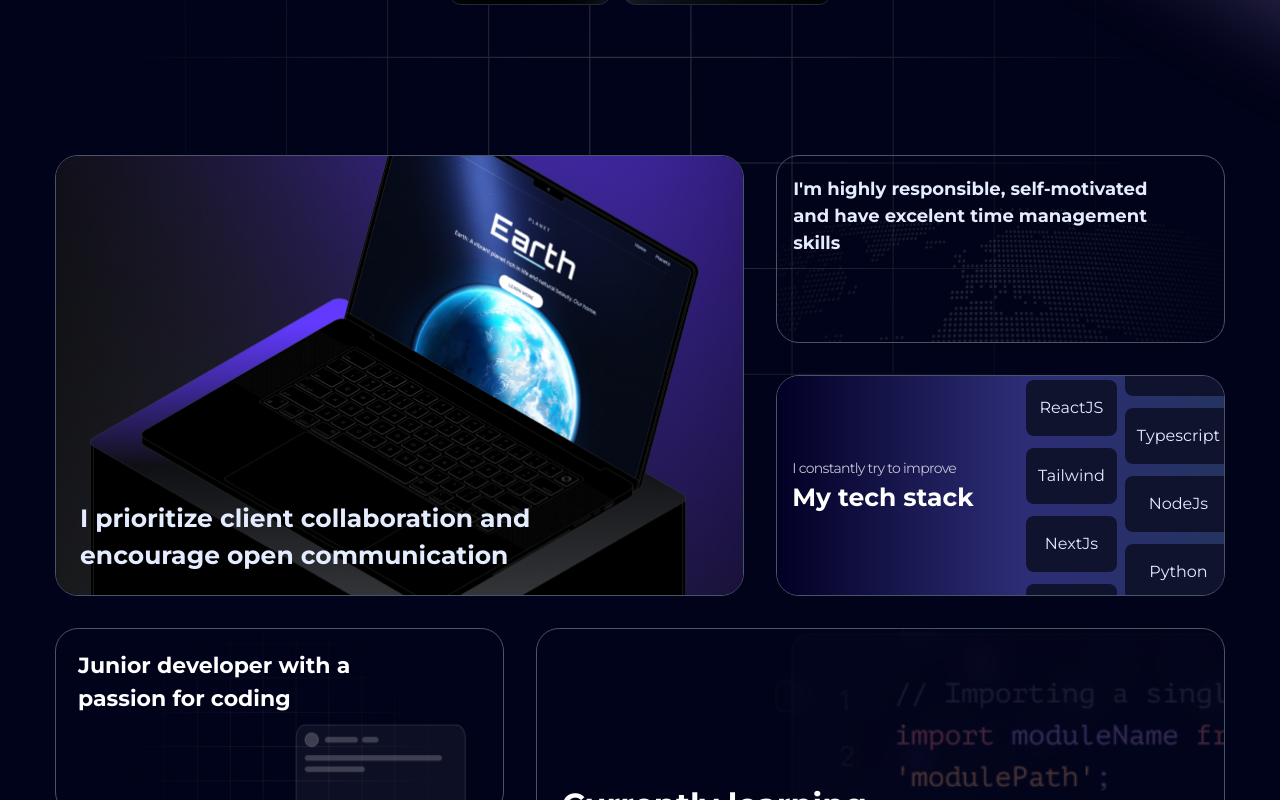
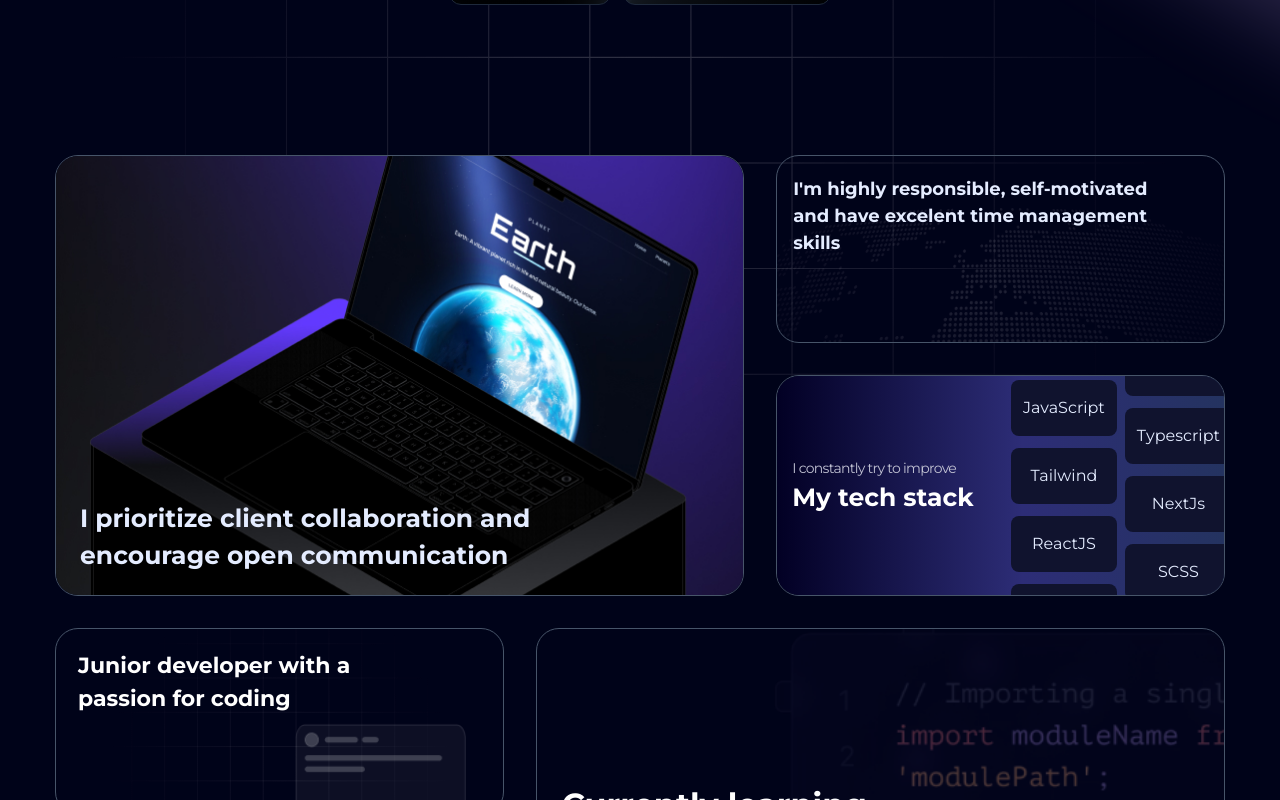
Before and after one commit to h4ze-07/Portfolio, a React (Vite) app: page / in a window 1280 px wide. Shown: the part 491-1291 px from the top of the page. Built offline with nearby package versions, Linux system fonts and the light colour scheme.

Commit message:
update CustomGrid

```diff
--- a/src/components/ui/CustomGrid.tsx
+++ b/src/components/ui/CustomGrid.tsx
@@ -59,7 +59,7 @@ export const CustomGridItem = ({id, title, subtitle, className, img, animate}: G
 
                     <div className="flex gap-1 lg:gap-2 w-fit absolute top-0 -right-3 lg:-right-2">
                         <div className="flex flex-col gap-3 relative top-1">
-                            {["ReactJS", "Tailwind", "NextJs"].map((i => (
+                            {["JavaScript", "Tailwind", "ReactJS"].map((i => (
                                 <span
                                     key={i}
                                     className="lg:py-4 lg:px-3 py-2 px-3 text-xs lg:text-base opacity-50
@@ -70,7 +70,7 @@ export const CustomGridItem = ({id, title, subtitle, className, img, animate}: G
                         </div>
                         <div className="flex flex-col gap-3 relative -top-3">
                             <span className="lg:py-4 lg:px-3 py-4 px-3 rounded-lg text-center bg-[#10132E] opacity-50 lg:opacity-100"></span>
-                            {["Typescript", "NodeJs", "Python"].map((i => (
+                            {["Typescript", "NextJs", "SCSS"].map((i => (
                                 <span
                                     key={i}
                                     className="lg:py-4 lg:px-3 py-2 px-3 text-xs lg:text-base opacity-50
```
